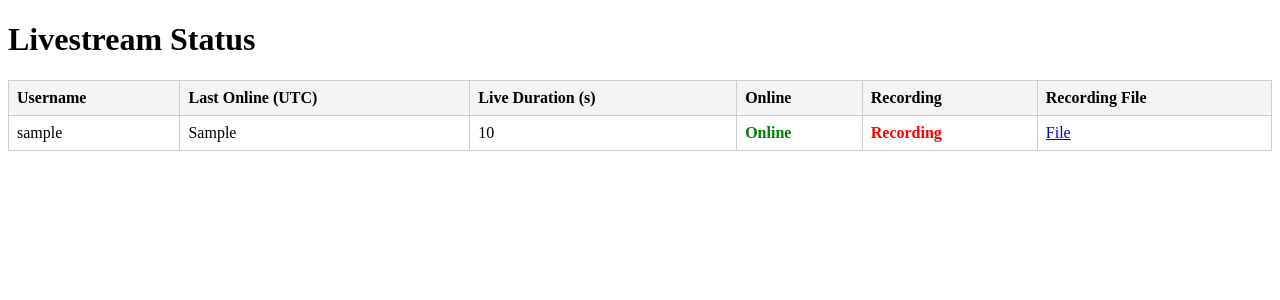
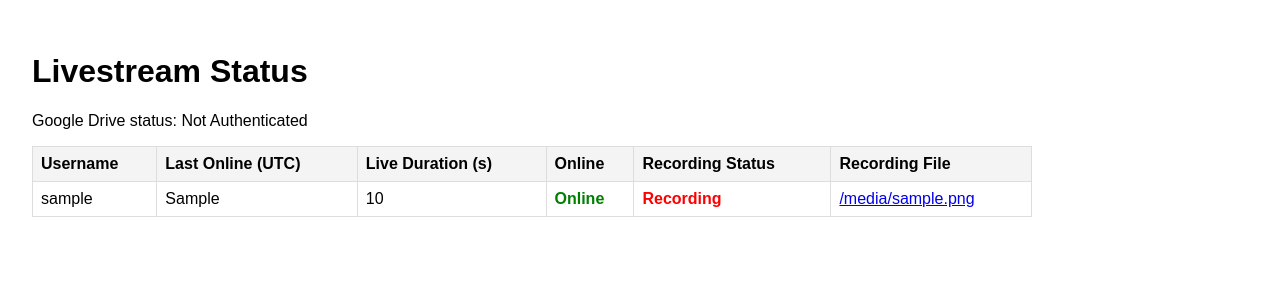
Before and after one commit to rohro1/tiktok-livestream-recorder, a Flask app: template templates/status.html in a window 1280 px wide. Shown: the top 300 px of the page. Run offline with Flask 3, Linux system fonts and the light colour scheme; the template is opened without the code that fills it: most values are stand-ins (such as "Sample title", 1, 10 or a date in 2020).

Commit message:
Force update all files

```diff
--- a/main.py
+++ b/main.py
@@ -68,7 +68,7 @@ def poll_loop():
                     logger.error("Error checking live status for %s: %s", username, e)
 
                 if is_live:
-                    # always update online=True when live
+                    # Always update online=True when live
                     status_tracker.update_status(username, online=True)
                     if username not in recorders or not recorders[username].is_running():
                         recorder = TikTokLiveRecorder(api, resolution="480p")
@@ -77,12 +77,14 @@ def poll_loop():
                         if ok:
                             recorders[username] = recorder
                             status_tracker.set_recording_file(username, out_path)
-                            # fix: mark recording True only after recorder starts
+                            # Mark recording True only after recorder starts
                             status_tracker.update_status(username, recording=True)
                         else:
                             status_tracker.update_status(username, recording=False)
+                    # Update live duration correctly
+                    status_tracker.update_status(username, live_duration=0)  # Ensure it starts fresh when online
                 else:
-                    # offline
+                    # Offline
                     status_tracker.update_status(username, online=False, recording=False)
                     rec = recorders.get(username)
                     if rec and rec.is_running():
--- a/templates/status.html
+++ b/templates/status.html
@@ -1,19 +1,23 @@
+<!-- templates/status.html -->
 <!doctype html>
 <html lang="en">
 <head>
   <meta charset="utf-8" />
-  <title>TikTok Livestream Status</title>
+  <title>TikTok Livestream Recorder Status</title>
+  <meta name="viewport" content="width=device-width,initial-scale=1" />
   <style>
-    table { border-collapse: collapse; width: 100%; }
-    th, td { border: 1px solid #ccc; padding: 8px; text-align: left; }
+    body { font-family: Arial, sans-serif; padding: 24px; }
+    table { border-collapse: collapse; width: 100%; max-width: 1000px; }
+    th, td { border: 1px solid #ddd; padding: 8px; text-align: left; }
     th { background: #f4f4f4; }
     .online { color: green; font-weight: bold; }
-    .offline { color: gray; }
+    .offline { color: #777; }
     .recording { color: red; font-weight: bold; }
   </style>
 </head>
 <body>
   <h1>Livestream Status</h1>
+  <p>Google Drive status: {% if token_exists %}Authenticated{% else %}Not Authenticated{% endif %}</p>
   <table>
     <thead>
       <tr>
@@ -21,7 +25,7 @@
         <th>Last Online (UTC)</th>
         <th>Live Duration (s)</th>
         <th>Online</th>
-        <th>Recording</th>
+        <th>Recording Status</th>
         <th>Recording File</th>
       </tr>
     </thead>
@@ -33,7 +37,13 @@
         <td>{{ r.live_duration }}</td>
         <td class="{{ 'online' if r.online else 'offline' }}">{{ 'Online' if r.online else 'Offline' }}</td>
         <td class="{{ 'recording' if r.recording else '' }}">{{ 'Recording' if r.recording else 'Not Recording' }}</td>
-        <td>{% if r.recording_file %}<a href="/{{ r.recording_file }}" target="_blank">File</a>{% else %}-{% endif %}</td>
+        <td>
+          {% if r.recording_file %}
+            <a href="/{{ r.recording_file }}" target="_blank">{{ r.recording_file }}</a>
+          {% else %}
+            -
+          {% endif %}
+        </td>
       </tr>
       {% endfor %}
     </tbody>
```
